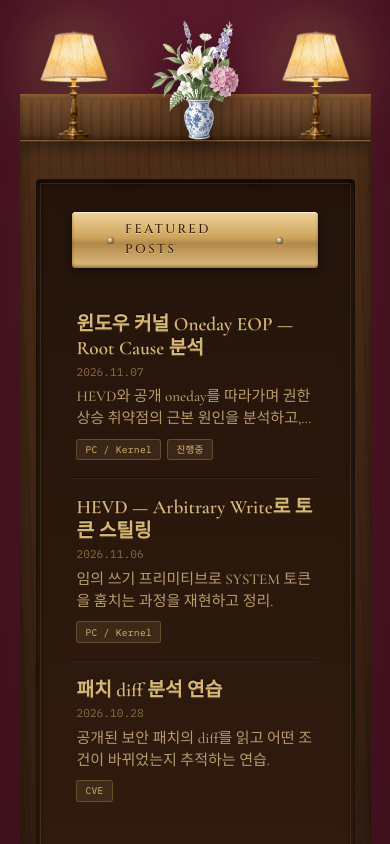
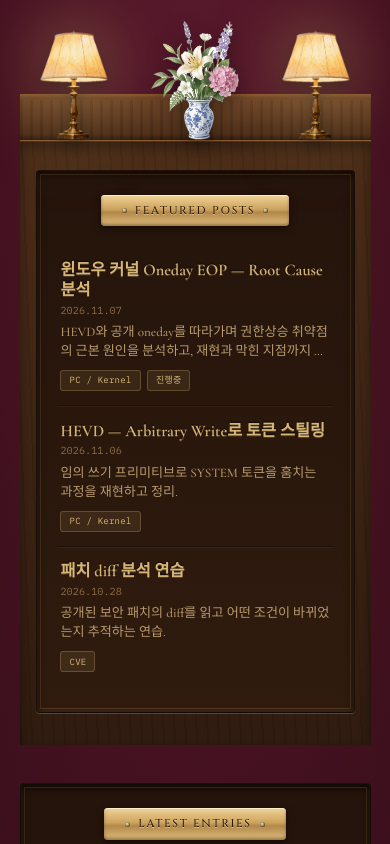
Before and after one commit to charlie-morningstar/subtitle-log, an Astro site: page / in a window 390 px wide. Shown: the part 900-1744 px from the top of the page. Built offline with nearby package versions, Linux system fonts and the light colour scheme; Astro itself is replaced by a stand-in of ours; a web font is replaced by a local one.

Commit message:
Shrink keys further; scale down placards and post text on mobile
- Reduce brass key size again (nav)
- Add ≤640px rules: smaller brass placards, tighter plaque/cabinet padding, smaller post titles/summaries/tags

```diff
--- a/src/styles/global.css
+++ b/src/styles/global.css
@@ -81,7 +81,7 @@ html.anim-ready .curtain-img{transition:transform 1.5s cubic-bezier(.33,0,.2,1)}
   font-family:var(--engrave); font-weight:600; font-size:clamp(.6rem,1.3vw,.8rem); letter-spacing:.05em;
   color:#4a330f; text-shadow:0 1px 0 rgba(255,245,210,.5), 0 -1px 1px rgba(90,60,20,.4); padding-bottom:4%}
 /* 열쇠 (이미지, 명패 아래 매달림) */
-.keyimg{width:clamp(28px,3.8vw,40px); height:auto; margin-top:-6%; transform-origin:top center;
+.keyimg{width:clamp(20px,2.7vw,28px); height:auto; margin-top:-6%; transform-origin:top center;
   transition:transform .4s cubic-bezier(.2,.8,.3,1); filter:drop-shadow(0 8px 9px rgba(0,0,0,.5))}
 @keyframes keysway{0%{transform:rotate(0) translateY(0)}22%{transform:rotate(5deg) translateY(5px)}48%{transform:rotate(-3.2deg) translateY(3px)}72%{transform:rotate(1.7deg)}100%{transform:rotate(0)}}
 .peg:hover .keyimg{animation:keysway 1s ease}
@@ -102,7 +102,7 @@ html.anim-ready .curtain-img{transition:transform 1.5s cubic-bezier(.33,0,.2,1)}
   .rack{max-width:94vw; gap:2.8rem 1rem}
   .peg{width:clamp(7.5rem,30vw,10rem)}
   .plabel{font-size:clamp(.88rem,3.6vw,1.05rem); padding-bottom:5%}
-  .keyimg{width:clamp(26px,6.8vw,38px)}
+  .keyimg{width:clamp(20px,5vw,28px)}
 }
 
 /* ════════ 원목 협탁 (스크롤) ════════ */
@@ -168,7 +168,19 @@ html.anim-ready .curtain-img{transition:transform 1.5s cubic-bezier(.33,0,.2,1)}
 .pg.nav{color:#9c7b4e}
 .pg:disabled{opacity:.3; cursor:default}
 
-@media(max-width:560px){ .lamp{height:110px} .vase{height:120px} .phead{flex-direction:column; gap:.2rem} }
+@media(max-width:640px){
+  .sect-head{margin-bottom:1.2rem}
+  .placard{padding:.42rem 1.3rem; font-size:.7rem; letter-spacing:.15em; gap:.5rem}
+  .placard::before, .placard::after{width:5px; height:5px}
+  .ledger-frame, .latest-wrap{padding:1.5rem 1.3rem 1.6rem}
+  .cabinet{padding:1.8rem 1rem 2rem}
+  .plist a{padding:.9rem .2rem}
+  .pt{font-size:1.02rem}
+  .ps{font-size:.82rem; margin-top:.25rem}
+  .pd{font-size:.64rem}
+  .tag{font-size:.56rem}
+}
+@media(max-width:560px){ .lamp{height:110px} .vase{height:120px} .phead{flex-direction:column; gap:.15rem} }
 
 /* ════════════════════════════════════════════
    내부 페이지
```
